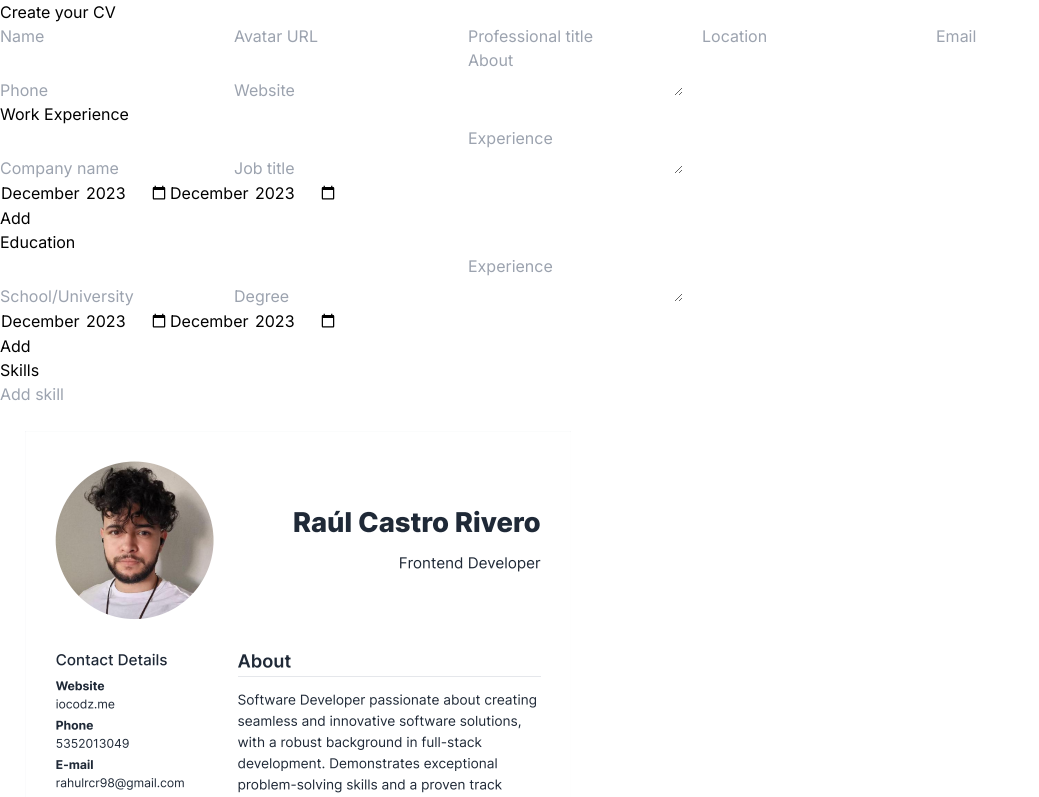
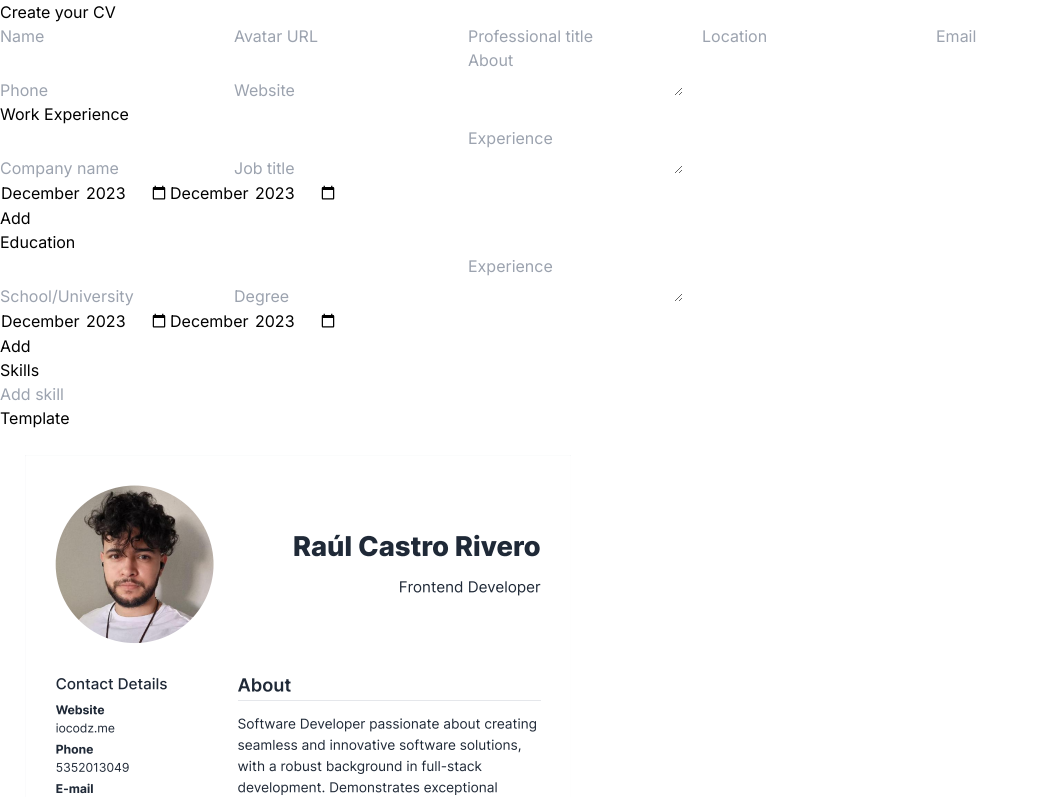
Before and after one commit to iocodz/cv-builder, a Next.js app: page / in a window 1280 px wide. Shown: the top 797 px of the page, without its empty margins (0-1039 px from the left). Built offline with nearby package versions, Linux system fonts and the light colour scheme.

Commit message:
fix: open cv in new window to preserve the form data

```diff
--- a/app/page.tsx
+++ b/app/page.tsx
@@ -147,7 +147,7 @@ const CVForm = () => {
         className="grid grid-cols-1 gap-2"
         onSubmit={(e: any) => {
           e.preventDefault();
-          router.push("/" + template.slug + "?person=" + JSON.stringify(person));
+          window.open("/" + template.slug + "?person=" + JSON.stringify(person), '__blank');
         }}
       >
         <h1 className="text-2xl font-bold">Create your CV</h1>
@@ -400,6 +400,7 @@ const CVForm = () => {
 
         <div className="divider" />
 
+        <h2 className="text-xl font-semibold">Template</h2>
         <div className="grid grid-cols-2 gap-2">
           {templates.map((t, index: number) => (
             <div className="cursor-pointer" key={t.slug} onClick={() => {
```
